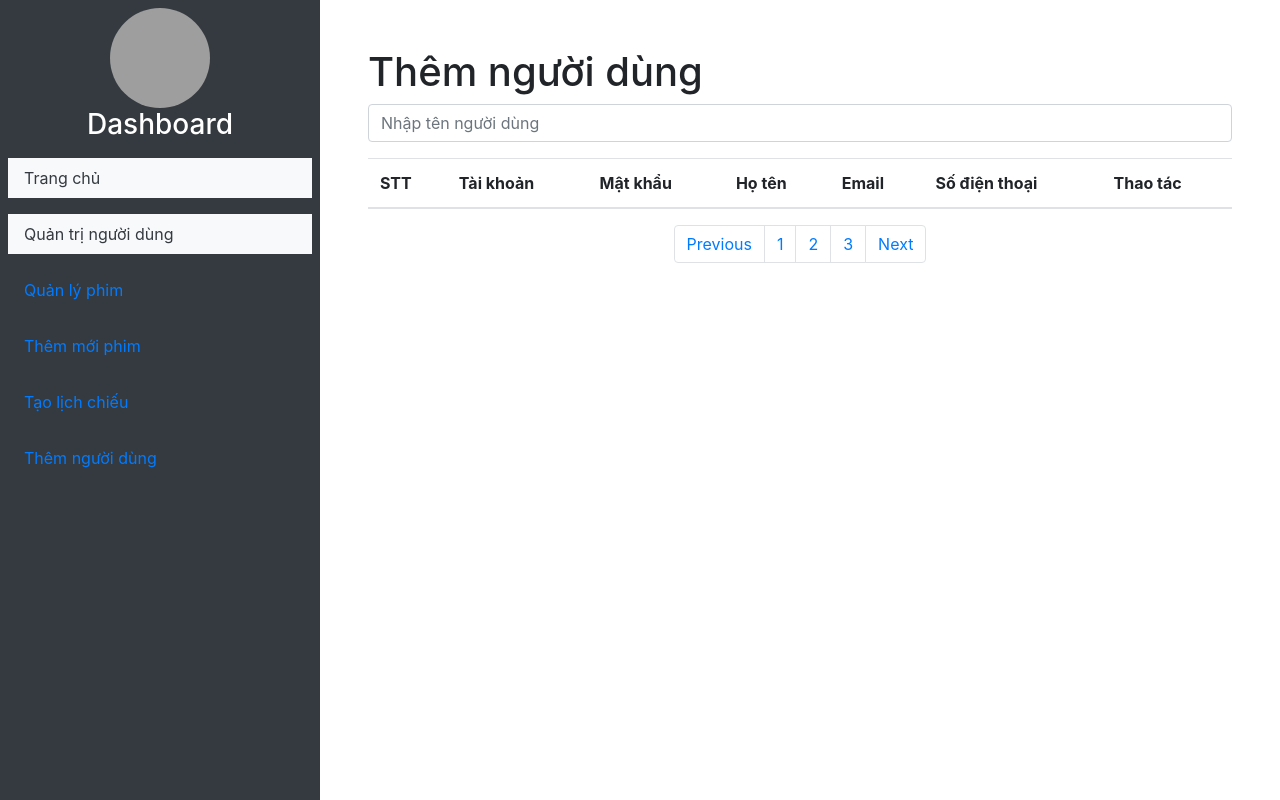
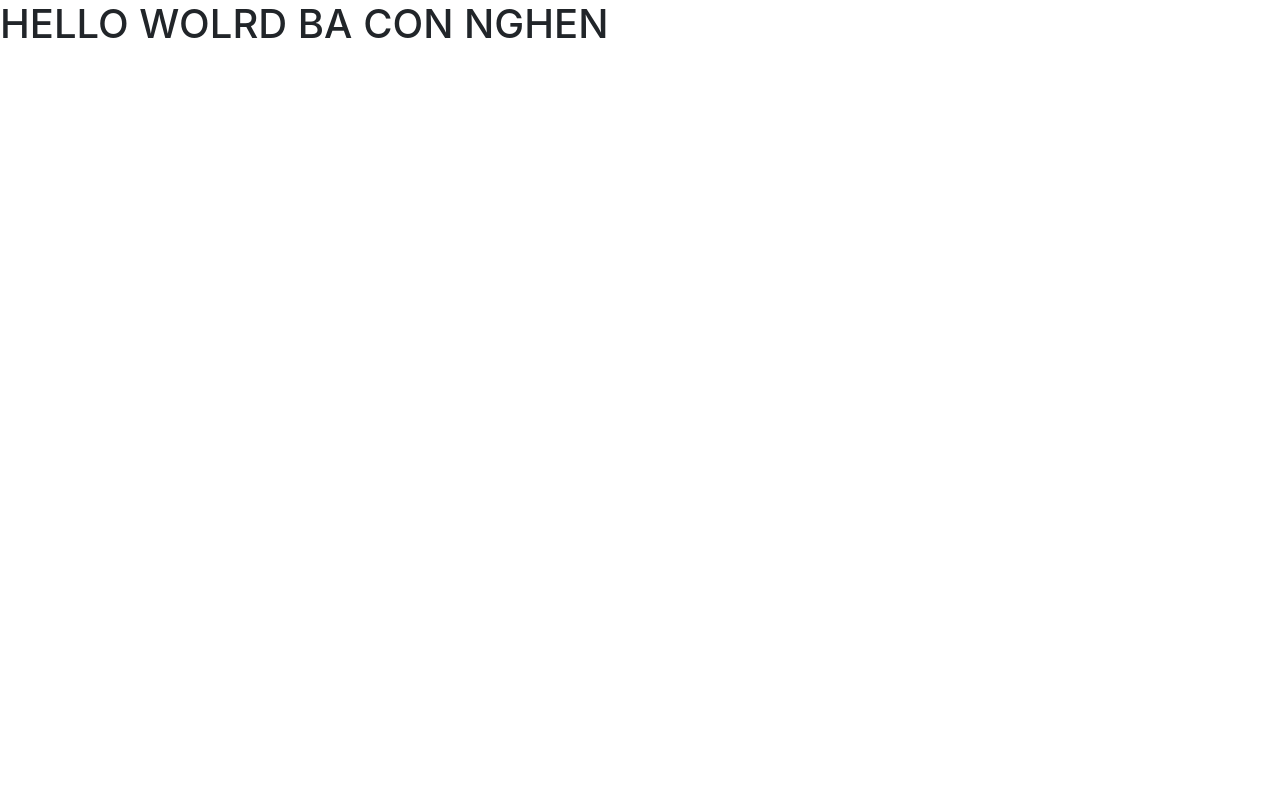
Before and after one commit to tothemoon6789/du_an_rap_phim, a React (Create React App) app: page /admin/user in a window 1280 px wide. Built offline with nearby package versions, Linux system fonts and the light colour scheme; grey boxes are pictures that could not be loaded.

Commit message:
stop deloy

```diff
--- a/src/App.js
+++ b/src/App.js
@@ -5,15 +5,15 @@ import { Suspense } from 'react';
 
 function App() {
   return (
+    <h1>HELLO WOLRD BA CON NGHEN</h1>
 
-
-    <Suspense fallback={<div className='d-flex justify-content-center'><div className='loader'></div></div>}>
-    <BrowserRouter>
-      <Routes>
-        {renderRoute()}
-      </Routes>
-    </BrowserRouter>
-    </Suspense>
+    // <Suspense fallback={<div className='d-flex justify-content-center'><div className='loader'></div></div>}>
+    // <BrowserRouter>
+    //   <Routes>
+    //     {renderRoute()}
+    //   </Routes>
+    // </BrowserRouter>
+    // </Suspense>
   );
 }
 
--- a/src/pages/AdminTemplate/UserPage/UserPage.jsx
+++ b/src/pages/AdminTemplate/UserPage/UserPage.jsx
@@ -1,6 +1,6 @@
 // import axios from 'axios';
 import React, { Component } from 'react';
-import { apiUser, apiUserOnPage } from '../../../service/apiUser';
+// import { apiUser, apiUserOnPage } from '../../../service/apiUser';
 import UserList from './UserList';
 
 class UserPage extends Component {
```
